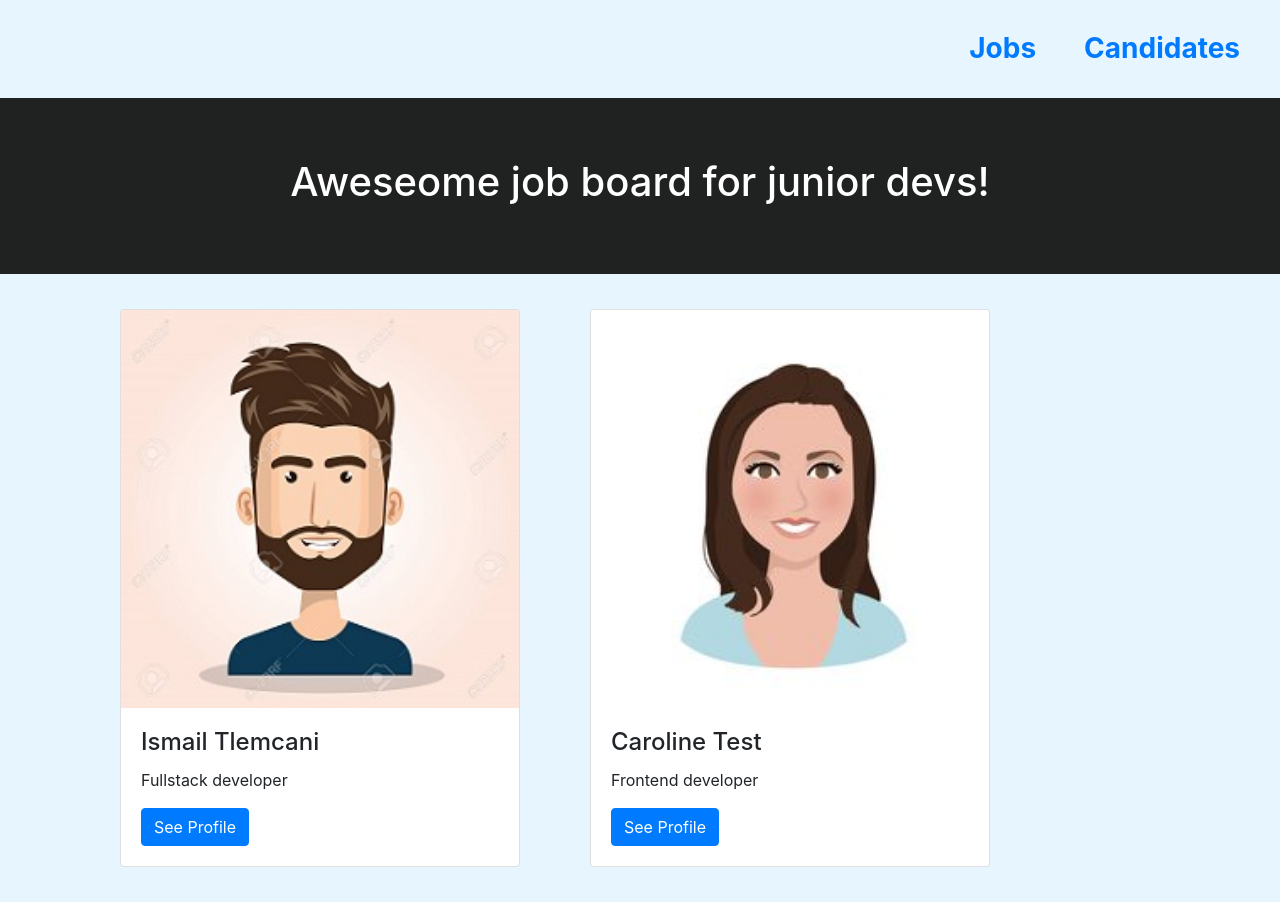
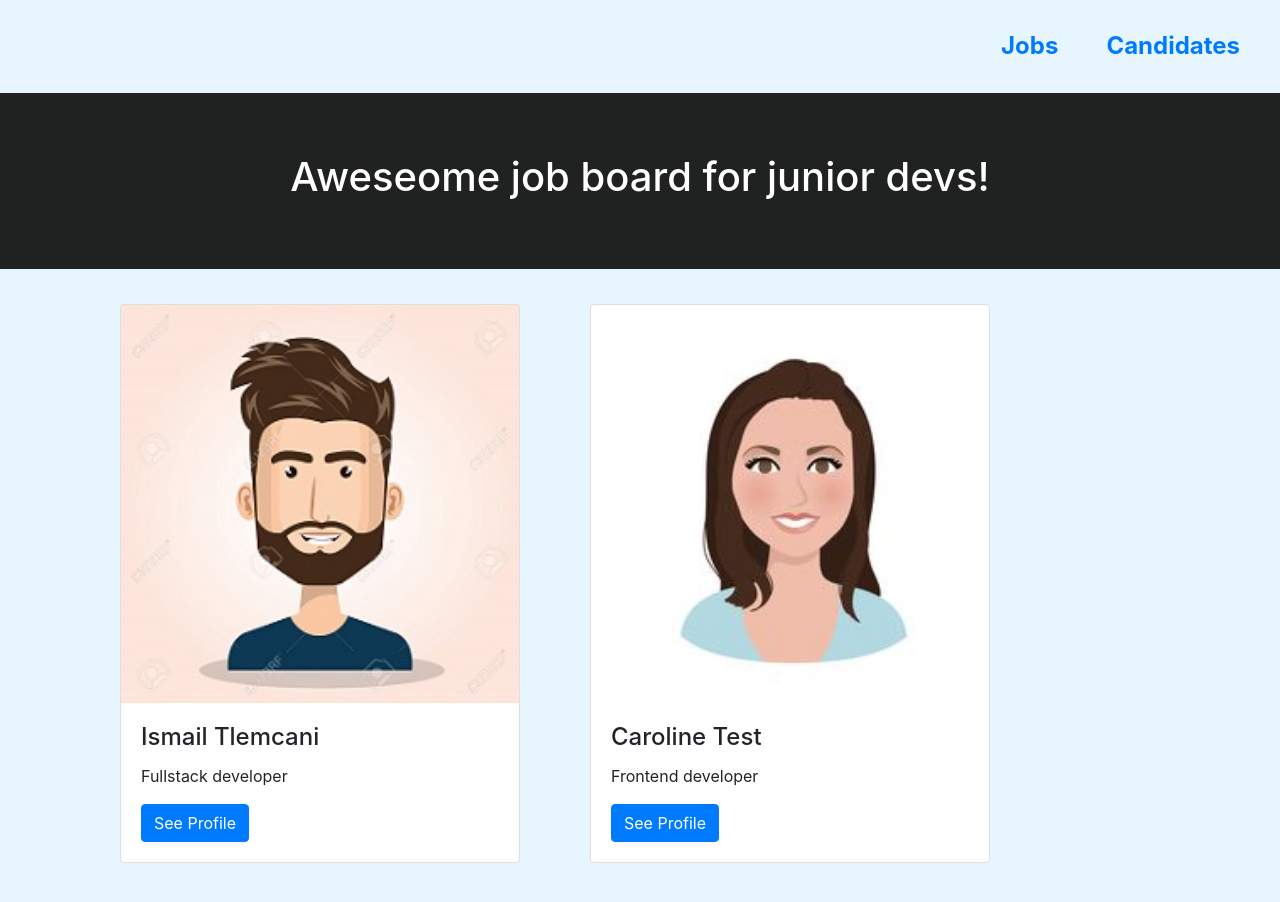
Before and after one commit to Ismailtlem/jobboard, a React (Create React App) app in the folder frontend/: page /candidates in a window 1280 px wide. Built offline with nearby package versions, Linux system fonts and the light colour scheme.

Commit message:
frontend: font-size of titles in navbar

```diff
--- a/frontend/src/components/NavBar.js
+++ b/frontend/src/components/NavBar.js
@@ -7,13 +7,13 @@
     <div>
       <div className="navbar navbar-expand-lg navbar-light navbar-menu">
         <ul className="navbar-nav ml-auto d-flex flex-row">
-          <li className="nav-item active m-4 h3 font-weight-bold">
+          <li className="nav-item active m-4 h4 font-weight-bold">
             <Link to="/" className="">
               Jobs
             </Link>
           </li>
 
-          <li className="nav-item active m-4 h3 font-weight-bold">
+          <li className="nav-item active m-4 h4 font-weight-bold">
             <Link to="/candidates" className="">
               Candidates
             </Link>
```
